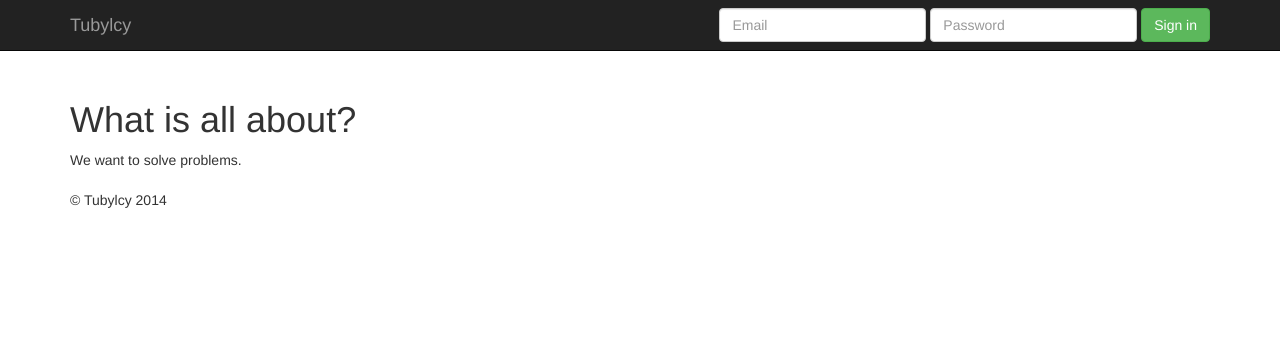
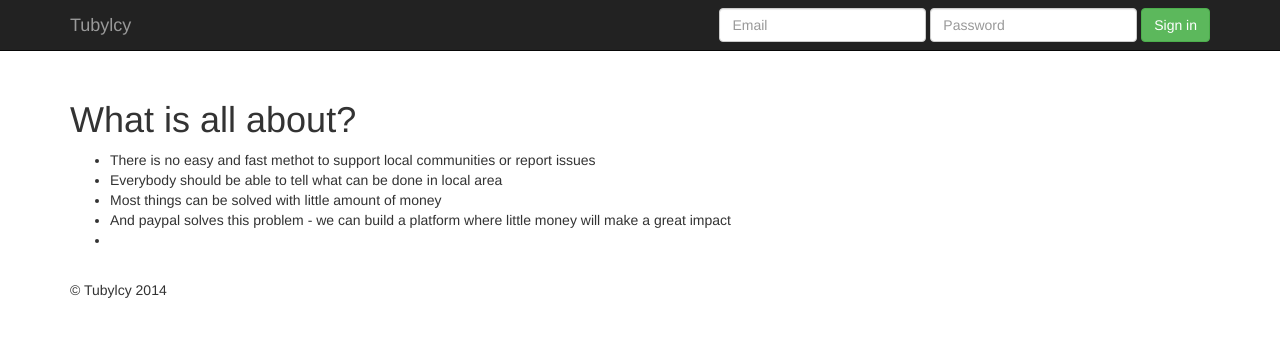
Before and after one commit to ilonajulczuk/tubylcy, a Django app: page /about in a window 1280 px wide. Shown: the top 337 px of the page. Run offline with Django 3.2, Linux system fonts and the light colour scheme; some libraries are stand-ins or nearby versions.

Commit message:
About - description of our solution

```diff
--- a/tubylcy/locations/templates/locations/about.html
+++ b/tubylcy/locations/templates/locations/about.html
@@ -2,6 +2,12 @@
 {% block content %}
 <div>
     <h1>What is all about?</h1>
-We want to solve problems.
+<ul>
+<li>There is no easy and fast methot to support local communities or report issues</li>
+<li>Everybody should be able to tell what can be done in local area </li>
+<li>Most things can be solved with little amount of money </li>
+<li>And paypal solves this problem - we can build a platform where little money will make a great impact<li>
+</ul>
+
 </div>
 {% endblock %}
```
